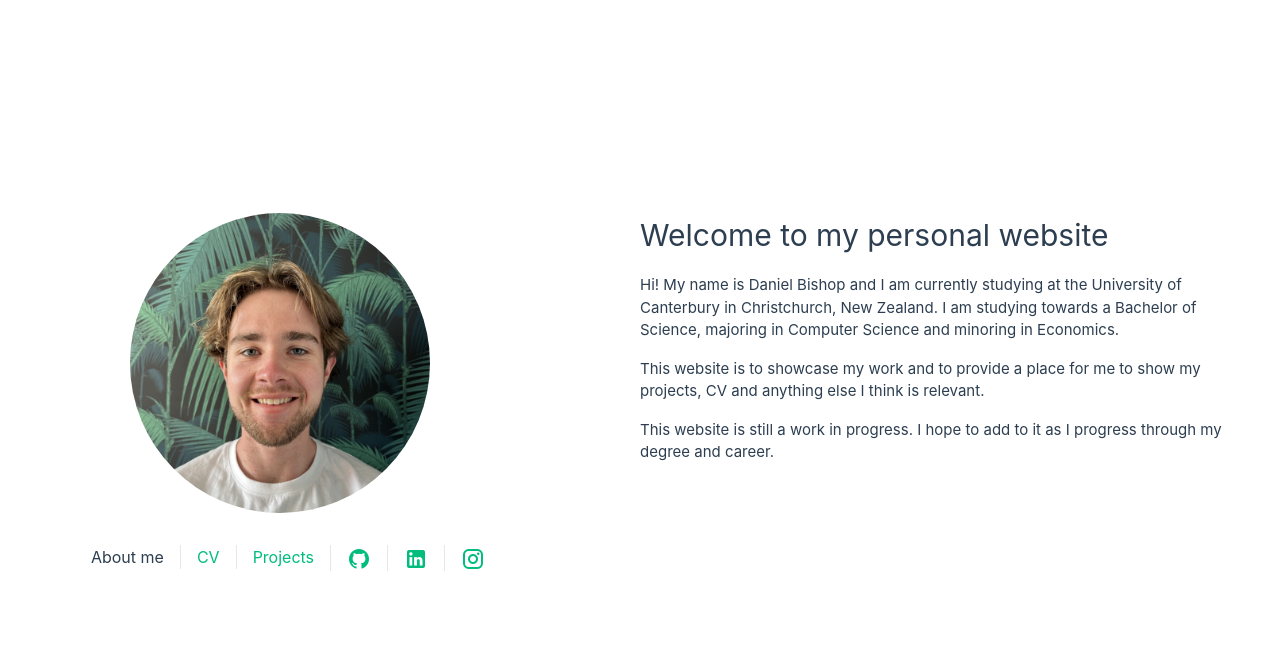
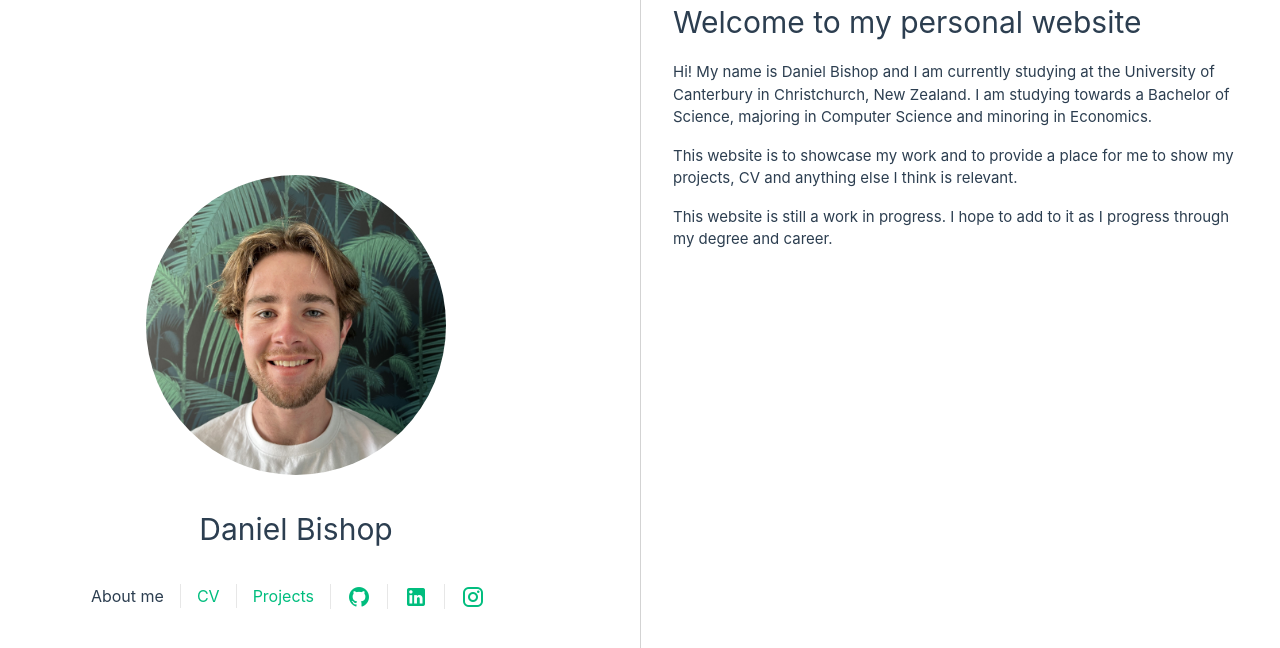
Before and after one commit to dan-kiwi/dan-kiwi.github.io, a Vue app: page / in a window 1280 px wide. Shown: the top 648 px of the page. Built offline with nearby package versions, Linux system fonts and the light colour scheme.

Commit message:
Fixing CSS issues, added my name to header

```diff
--- a/src/App.vue
+++ b/src/App.vue
@@ -10,7 +10,7 @@ import { RouterLink, RouterView } from "vue-router";
       src="@/assets/headshot.jpg"
       class="headshot"
     />
-
+    <h1>Daniel Bishop</h1>
     <div class="wrapper">
       <nav>
         <RouterLink to="/">About me</RouterLink>
@@ -78,9 +78,9 @@ nav a:first-of-type {
     margin: auto;
   }
 
-  .headshot {
+  /* .headshot {
     margin: 0 2rem 0 0;
-  }
+  } */
 
   header .wrapper {
     display: flex;
--- a/src/assets/main.css
+++ b/src/assets/main.css
@@ -1,4 +1,4 @@
-@import './base.css';
+@import "./base.css";
 
 #app {
   max-width: 1280px;
@@ -22,6 +22,10 @@ a,
 }
 
 @media (min-width: 1024px) {
+  :root {
+    overflow: hidden;
+  }
+
   body {
     display: flex;
     place-items: center;
@@ -31,5 +35,14 @@ a,
     display: grid;
     grid-template-columns: 1fr 1fr;
     padding: 0 2rem;
+    height: 100vh;
+  }
+
+  main {
+    border-left: 1px solid lightgray;
+    padding-left: inherit;
+    padding-bottom: 2rem;
+    overflow-y: auto;
+    overflow-x: hidden;
   }
 }
--- a/src/views/CVView.vue
+++ b/src/views/CVView.vue
@@ -4,8 +4,7 @@ import VuePdfEmbed from "vue-pdf-embed";
 
 <template>
   <main>
-    <!-- <h1>Daniel Bishop's CV</h1> -->
-    <VuePdfEmbed source="src/assets/CV.pdf" />
+    <VuePdfEmbed source="src/assets/CV.pdf" width="600 " />
     <h4>Last updated: 01/01/2022</h4>
     <v-btn
       class="download-button"
```
